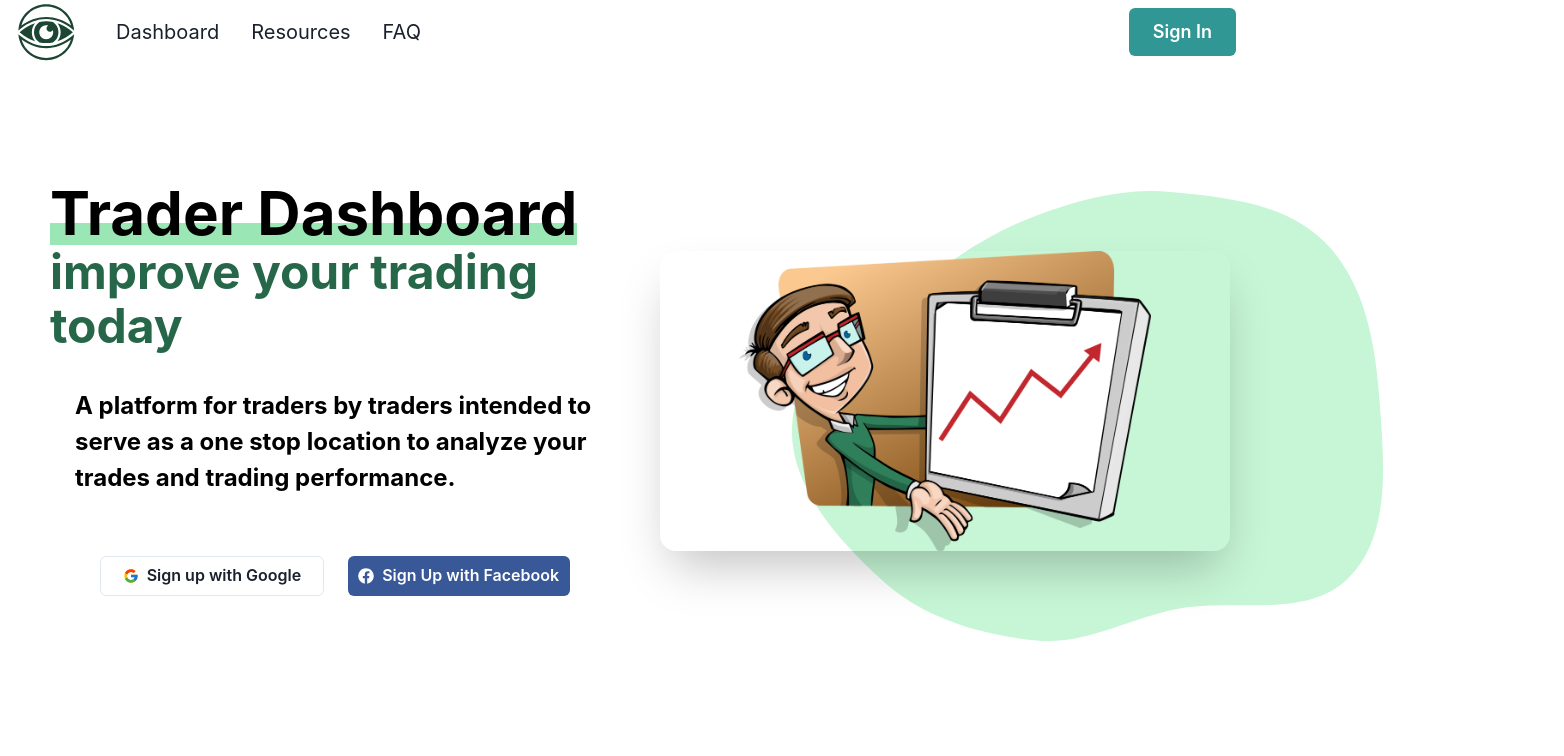
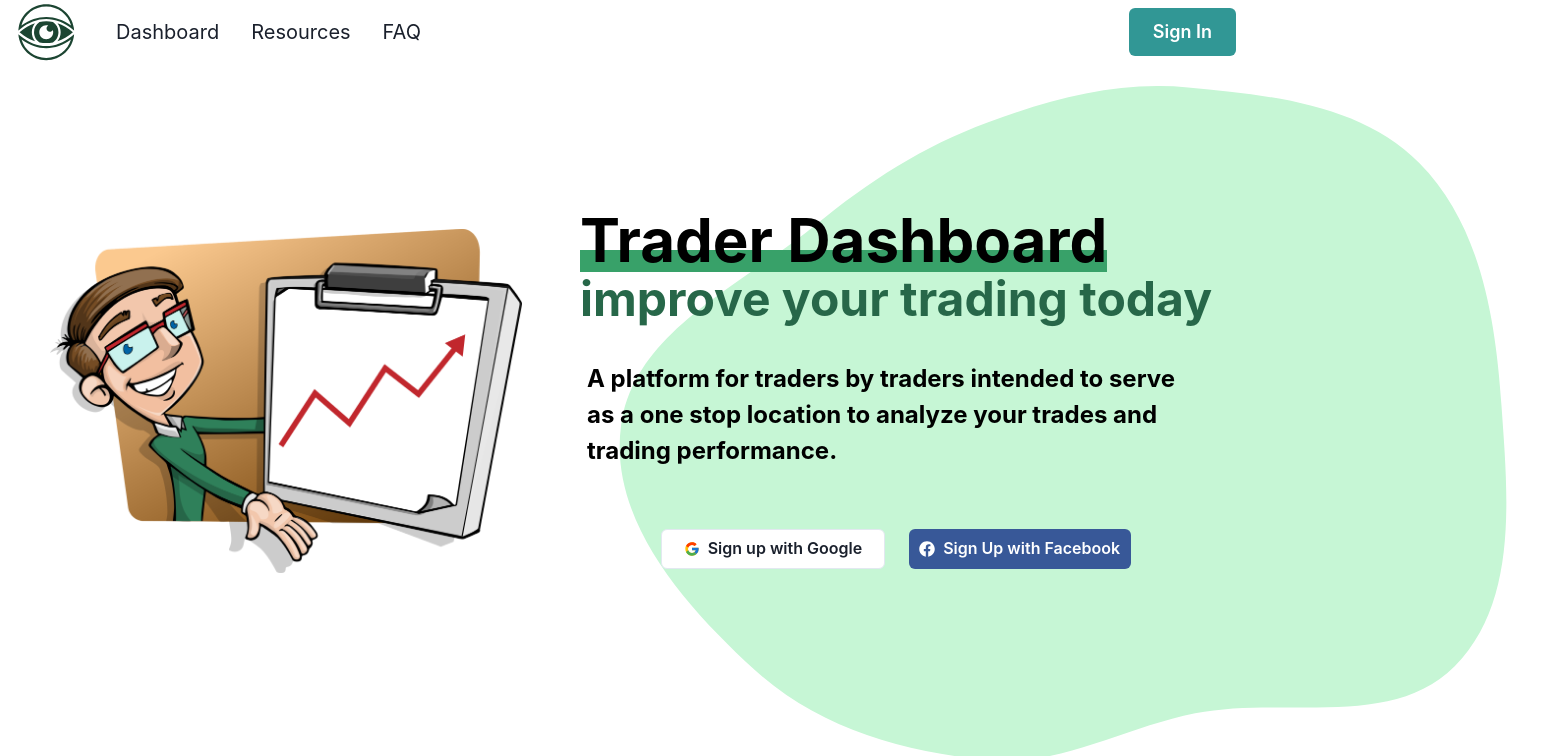
Before and after one commit to Ahmed-O/HabitsDashboard, a React (Create React App) app: page / in a window 1280 px wide. Shown: the top 756 px of the page, 1564 px wide, since content can reach past the window. Built offline with nearby package versions, Linux system fonts and the light colour scheme.

Commit message:
Fixed hero layout

```diff
--- a/src/App.js
+++ b/src/App.js
@@ -37,13 +37,12 @@ import {
 function App() {
   return (
     <ChakraProvider theme={theme}>
-      <Navbar />
-      {/* <Landing /> */}
       <Box
         backgroundImage={BEARVBULL_BG}
         //backgroundAttachment="fixed"
         backgroundSize="contain"
       >
+        <Navbar />
         <Hero />
         <Hero />
       </Box>
--- a/src/components/Hero.js
+++ b/src/components/Hero.js
@@ -31,8 +31,70 @@ export default function Hero() {
         align={'center'}
         spacing={{ base: 8, md: 10 }}
         py={{ base: 20, md: 28 }}
-        direction={{ base: 'column', md: 'row' }}
+        direction={{ base: 'column', lg: 'row' }}
       >
+        <Box
+          position={'relative'}
+          height={'350px'}
+          // rounded={'2xl'}
+          // boxShadow={'2xl'}
+          width={{ base: '100%', lg: '40%' }}
+          overflow={'hidden'}
+        >
+          <Image
+            alt={'Hero Image'}
+            fit={'contain'}
+            align={'center'}
+            w={'100%'}
+            h={'100%'}
+            src={'images/signinhero.png'}
+          />
+        </Box>
+
+        <Flex
+          flex={1}
+          justify={'center'}
+          align={'center'}
+          position={'relative'}
+          w={'full'}
+        >
+          <Blob
+            w={'150%'}
+            h={'150%'}
+            position={'absolute'}
+            top={'-20%'}
+            left={0}
+            zIndex={-1}
+            color={useColorModeValue('green.100', 'green.900')}
+          />
+          {/* <Box
+            position={'relative'}
+            minH={'450px'}
+            rounded={'2xl'}
+            boxShadow={'2xl'}
+            width={'full'}
+            overflow={'hidden'}
+          > */}
+          {/* <IconButton
+              aria-label={'Play Button'}
+              variant={'ghost'}
+              _hover={{ bg: 'transparent' }}
+              icon={<PlayIcon w={12} h={12} />}
+              size={'lg'}
+              color={'white'}
+              position={'absolute'}
+              left={'50%'}
+              top={'50%'}
+              transform={'translateX(-50%) translateY(-50%)'}
+            /> */}
+          {/* <Image
+              alt={'Hero Image'}
+              fit={'contain'}
+              align={'center'}
+              w={'100%'}
+              h={'100%'}
+              src={'images/signinhero.png'}
+            /> */}
           <Stack
             flex={1}
             spacing={{ base: 5, md: 10 }}
@@ -62,7 +124,7 @@ export default function Hero() {
                   position: 'absolute',
                   bottom: 1,
                   left: 0,
-                bg: 'green.200',
+                  bg: 'green.500',
                   zIndex: -1,
                 }}
                 color={useColorModeValue('black', 'green.500')}
@@ -117,51 +179,7 @@ export default function Hero() {
               </Button>
             </Stack>
           </Stack>
-        <Flex
-          flex={1}
-          justify={'center'}
-          align={'center'}
-          position={'relative'}
-          w={'full'}
-        >
-          <Blob
-            w={'150%'}
-            h={'150%'}
-            position={'absolute'}
-            top={'-20%'}
-            left={0}
-            zIndex={-1}
-            color={useColorModeValue('green.100', 'green.900')}
-          />
-          <Box
-            position={'relative'}
-            height={'300px'}
-            rounded={'2xl'}
-            boxShadow={'2xl'}
-            width={'full'}
-            overflow={'hidden'}
-          >
-            {/* <IconButton
-              aria-label={'Play Button'}
-              variant={'ghost'}
-              _hover={{ bg: 'transparent' }}
-              icon={<PlayIcon w={12} h={12} />}
-              size={'lg'}
-              color={'white'}
-              position={'absolute'}
-              left={'50%'}
-              top={'50%'}
-              transform={'translateX(-50%) translateY(-50%)'}
-            /> */}
-            <Image
-              alt={'Hero Image'}
-              fit={'contain'}
-              align={'center'}
-              w={'100%'}
-              h={'100%'}
-              src={'images/signinhero.png'}
-            />
-          </Box>
+          {/* </Box> */}
         </Flex>
       </Stack>
     </Container>
```
Lines whose indentation alone changed are shown as unchanged.
